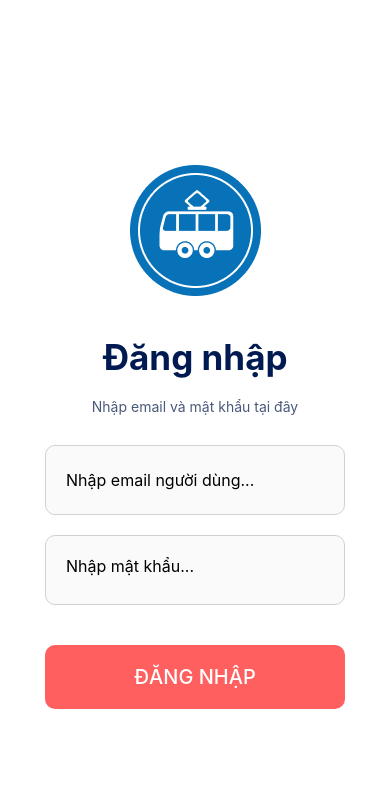
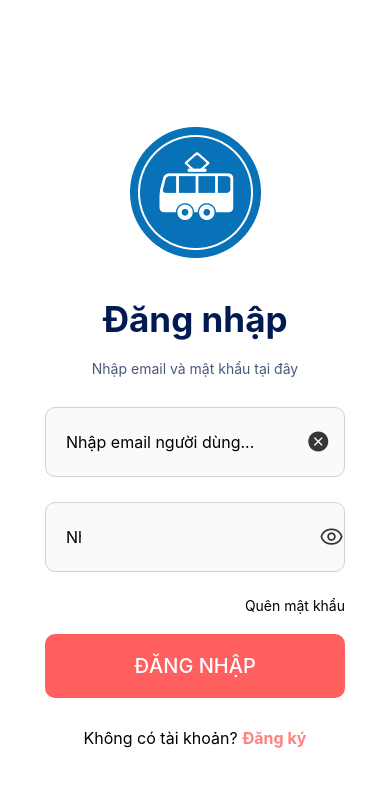
Before and after one commit to thaingoctieu/together-bus, a React Native app: screen /Login in a window 390 px wide. Shown: the top 786 px of the page. Built offline with nearby package versions, Linux system fonts and the light colour scheme.

Commit message:
login screen

```diff
--- a/screens/Login.js
+++ b/screens/Login.js
@@ -12,7 +12,7 @@ import {
   Image,
 } from "react-native";
 import { useNavigation } from "@react-navigation/native";
-import { MaterialCommunityIcons as Icon } from "@expo/vector-icons";
+import { AntDesign, Octicons } from "@expo/vector-icons";
 
 function Login() {
   const navigation = useNavigation();
@@ -27,6 +27,7 @@ function Login() {
   const handleOnchange = (text, input) => {
     setInputs((prevState) => ({ ...prevState, [input]: text }));
   };
+
   return (
     <View style={styles.container}>
       <View style={styles.img}>
@@ -39,30 +40,40 @@ function Login() {
           style={styles.input}
           value={inputs.email}
           placeholder="Nhập email người dùng..."
+          name="email"
+          keyboardType="email-address"
           onChangeText={(text) => handleOnchange(text, "email")}
+        />
+        <AntDesign
+          onPress={() => handleOnchange("", "email")}
+          name="closecircle"
+          size={20}
+          color="#363636"
         />
       </View>
       <View style={styles.iwrapper}>
         <TextInput
-          style={styles.input}
-          secureTextEntry={true}
+          style={[styles.input, { width: "85%" }]}
+          secureTextEntry={hidepw}
           value={inputs.password}
           placeholder="Nhập mật khẩu..."
           name="password"
           onChangeText={(text) => handleOnchange(text, "password")}
         />
         <TextInput />
-        {/* <Icon
+        <AntDesign
           onPress={() => setHidepw(!hidepw)}
-          name={hidepw ? "eye-outline" : "eye-off-outline"}
-          style={{
-            fontSize: 25,
-            marginLeft: 250,
-            height: 70,
-            marginBottom: 50,
-          }}
-        /> */}
+          name={hidepw ? "eyeo" : "eye"}
+          size={25}
+          color="#363636"
+        />
       </View>
+      <TouchableOpacity
+        onPress={() => console.log("Not implemented yet")}
+        style={{ width: 300 }}
+      >
+        <Text style={{ alignSelf: "flex-end" }}>Quên mật khẩu</Text>
+      </TouchableOpacity>
       <TouchableOpacity
         style={styles.btn}
         onPress={() => {
@@ -79,6 +90,14 @@ function Login() {
           ĐĂNG NHẬP
         </Text>
       </TouchableOpacity>
+      <View style={{ flexDirection: "row", marginTop: 30 }}>
+        <Text style={{ fontSize: 16 }}>Không có tài khoản? </Text>
+        <TouchableOpacity onPress={() => console.log("Not implemented yet")}>
+          <Text style={{ fontSize: 16, color: "#FB847C", fontWeight: 700 }}>
+            Đăng ký
+          </Text>
+        </TouchableOpacity>
+      </View>
     </View>
   );
 }
@@ -119,15 +138,17 @@ const styles = StyleSheet.create({
     padding: 20,
     fontSize: 16,
     height: 70,
+    width: "88%",
   },
   iwrapper: {
     width: 300,
     height: 70,
-    // marginBottom: 20,
     borderRadius: 10,
     borderColor: "#d1d1d1",
     borderWidth: 1,
-    marginBottom: 20,
+    marginBottom: 25,
     backgroundColor: "#FAFAFB",
+    flexDirection: "row",
+    alignItems: "center",
   },
 });
```
